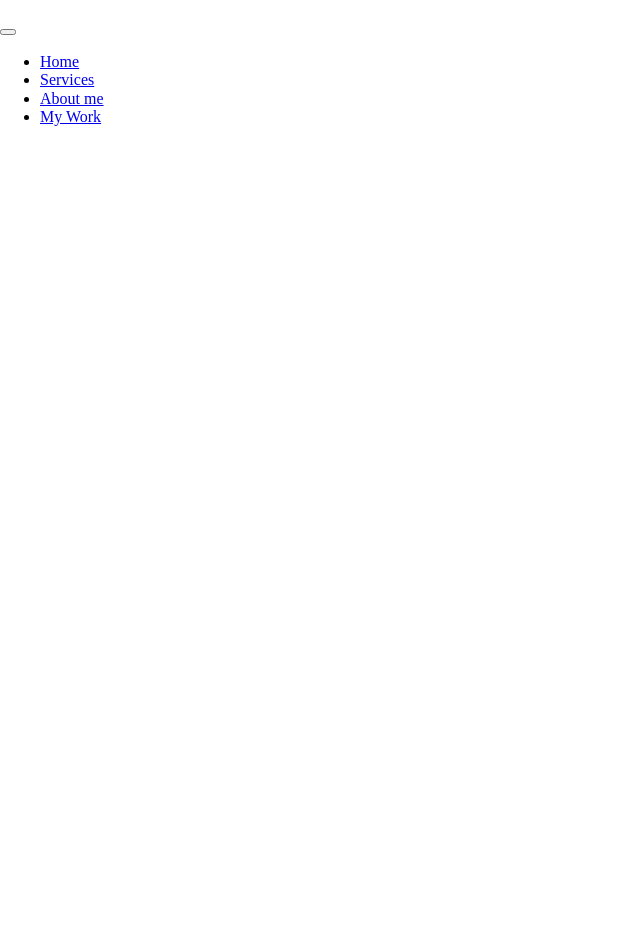
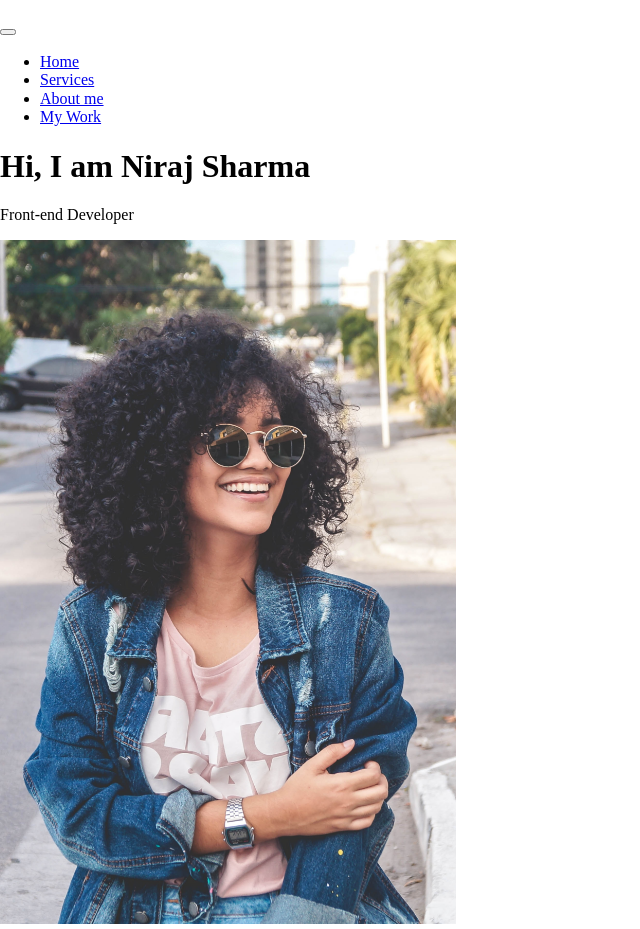
Before and after one commit to binarybytesui/PortFolio2020, a plain HTML site: page index.html in a window 1280 px wide. Shown: the whole page, without its empty margins (0-640 px from the left). Before the commit the page ends 800 px from the top, so only its background shows below. Drawn offline with nearby package versions, Linux system fonts and the light colour scheme.

Commit message:
added intro section with title, subtitle with pic

```diff
--- a/index.html
+++ b/index.html
@@ -33,7 +33,7 @@
             <nav class="nav">
                 <!--adding sub-components to nav list-->
                 <ul class="nav__list">
-                    <li class="nav__item"><a href="#" class="nav__link">Home</a></li>
+                    <li class="nav__item"><a href="#top" class="nav__link">Home</a></li>
                     <li class="nav__item"><a href="#" class="nav__link">Services</a></li>
                     <li class="nav__item"><a href="#" class="nav__link">About me</a></li>
                     <li class="nav__item"><a href="#" class="nav__link">My Work</a></li>
@@ -41,5 +41,18 @@
             </nav>
         </header>
 
+        <!--introduction section-->
+        <!--adding section with id=top for moving at top when clicked-->
+        <section class="intro" id="top">
+            <!--adding title-->
+             <h1 class="section__title section__title--intro">
+                 Hi, I am <strong>Niraj Sharma</strong>
+             </h1>
+             <!--adding sub title-->
+             <p class="section__subtitle section__subtitle--intro">Front-end Developer</p>
+             <!--adding image-->
+             <img src="img/nirajsharma01.png" alt="a picture of niraj sharma with smiling face">
+        </section>
+
     </body>
 </html>
```
Also changed, not shown: img/nirajsharma01.png (added).
